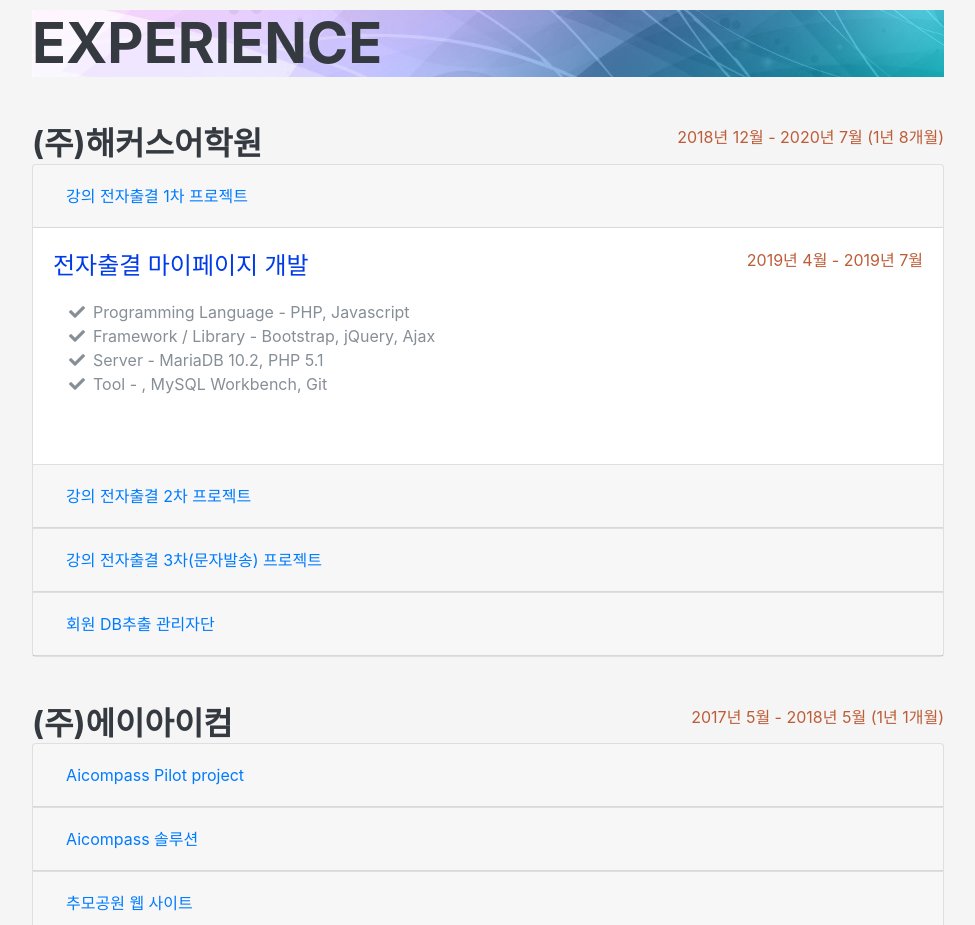
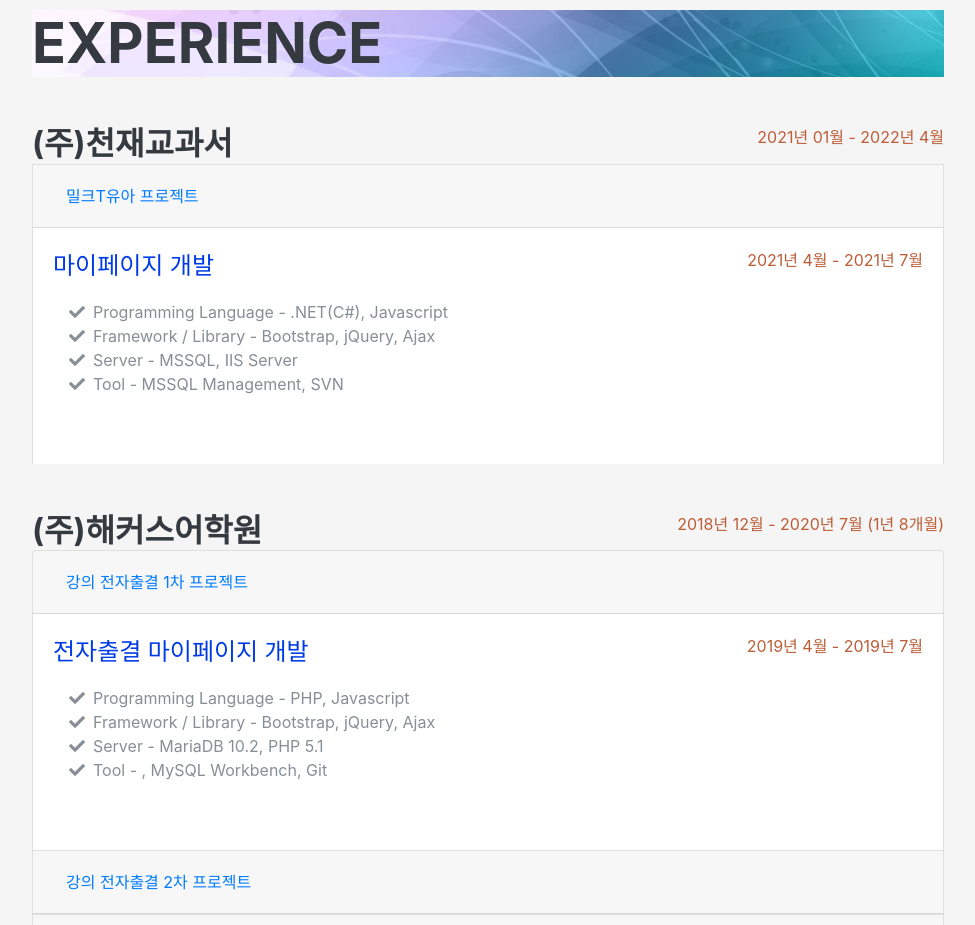
Before and after one commit to soo2/soo, a plain HTML site: page index.html in a window 1280 px wide. Shown: the part 1640-2565 px from the top of the page, without its empty margins (288-1263 px from the left). Drawn offline with Linux system fonts and the light colour scheme; a web font is replaced by a local one.

Commit message:
Update index.html

```diff
--- a/index.html
+++ b/index.html
@@ -313,6 +313,65 @@
         <div class="my-auto">
           <h2 class="mb-5 bg-1">Experience</h2>
 
+
+          <!-- 천재교과서 S -->
+          <div class="resume-item d-flex flex-column flex-md-row">
+            <div class="resume-content mr-auto">
+              <h3 class="mb-0">(주)천재교과서</h3>
+            </div>
+            <div class="resume-date text-md-right">
+              <span class="text-primary">2021년 01월 - 2022년 4월</span>
+            </div>
+          </div>
+
+          <div class="accordion" id="accordionExampleLastOne">
+            <div class="card">
+              <div class="card-header" id="headingLastOne">
+                <h5 class="mb-0">
+                  <button class="btn btn-link" type="button" data-toggle="collapse" data-target="#collapseLastOne" aria-expanded="true" aria-controls="collapseLastOne">
+                    밀크T유아 프로젝트
+                  </button>
+                </h5>
+              </div>
+
+              <div id="collapseLastOne" class="collapse show" aria-labelledby="headingLastOne" data-parent="#accordionExampleLastOne">
+                <div class="card-body">
+
+                <div class="resume-item d-flex flex-column flex-md-row mb-5">
+                    <div class="resume-content mr-auto">
+                      <h3 class="mb-0"></h3>
+                      <div class="subheading mb-3"> 마이페이지 개발</div>
+                      <ul class="fa-ul mb-0">
+                        <li>
+                          <i class="fa-li fa fa-check"></i>
+                          Programming Language - .NET(C#), Javascript</li>
+                          <li>
+                            <i class="fa-li fa fa-check"></i>
+                            Framework / Library - Bootstrap, jQuery, Ajax</li>
+                          <li>
+                            <i class="fa-li fa fa-check"></i>
+                            Server - MSSQL, IIS Server</li>
+                          <li>
+                            <i class="fa-li fa fa-check"></i>
+                            Tool - MSSQL Management, SVN</li>
+                      </ul>
+
+                    </div>
+                    <div class="resume-date text-md-right">
+                      <span class="text-primary">2021년 4월 - 2021년 7월</span>
+                      <!--<span class="d-none d-lg-block">
+                            <img class="img-fluid img-profile mx-auto mb-2" src="img/mgplaza1.jpg" alt="">
+                          </span>-->
+                    </div>
+                  </div>
+                </div>
+              </div>
+            </div>
+
+
+          </div>
+          <br/><br/>
+          <!-- 천재교과서 E-->
 
           <div class="resume-item d-flex flex-column flex-md-row">
             <div class="resume-content mr-auto">
```
